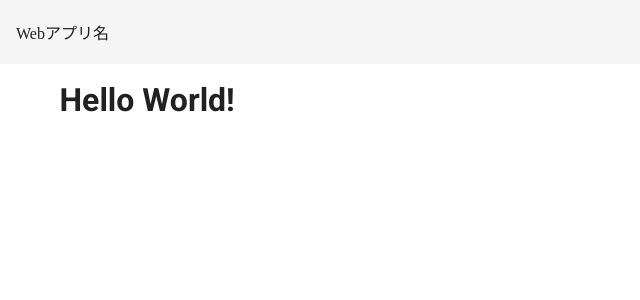
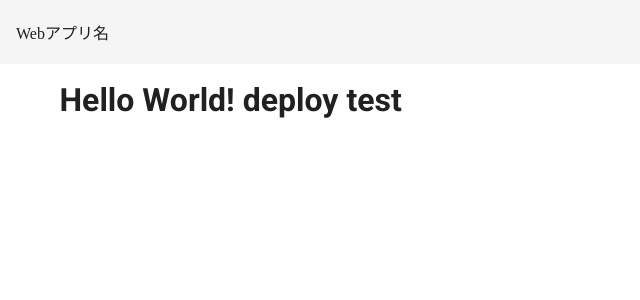
Before and after one commit to taku-hira/anime-app, a Vue app in the folder src/front/: page / in a window 1280 px wide. Shown: the top 300 px of the page, without its empty margins (0-640 px from the left). Built offline with nearby package versions, Linux system fonts and the light colour scheme.

Commit message:
#37 vue.configファイルを修正

```diff
--- a/src/front/src/views/TestPage.vue
+++ b/src/front/src/views/TestPage.vue
@@ -1,5 +1,5 @@
 <template>
-  <h1>Hello World!</h1>
+  <h1>Hello World! deploy test</h1>
 </template>
 
 <script>
--- a/src/front/vue.config.js
+++ b/src/front/vue.config.js
@@ -21,8 +21,7 @@
       bucket: 'anitify.com',
       assetPath: 'dist',
       deployPath: '/dist',
-      pwa: true,
-      pwaFiles: 'service-worker.js',
+      pwa: false,
       enableCloudfront: true,
       cloudfrontId: 'E3AV9YJY7ME6YG',
       cloudfrontMatchers: '/*',
```
